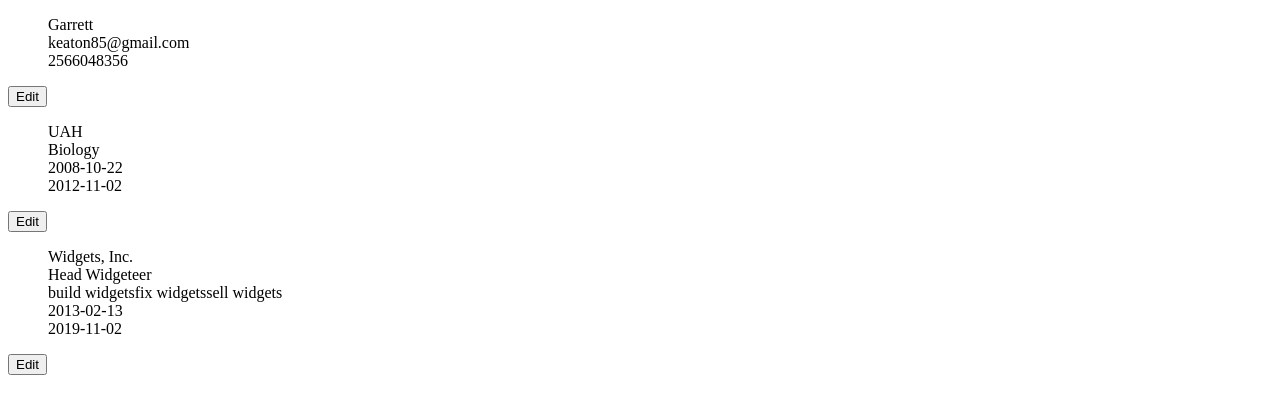
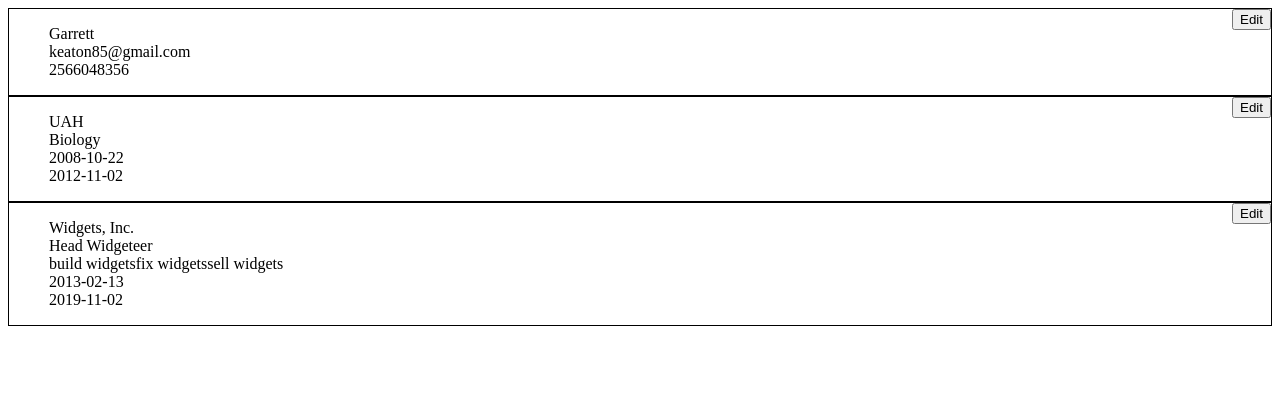
Before and after one commit to gband85/cv-project, a React (Create React App) app: page / in a window 1280 px wide. Shown: the top 414 px of the page. Built offline with nearby package versions, Linux system fonts and the light colour scheme; the HTML template or start-up script is replaced by a standard one.

Commit message:
add div for button in each section

```diff
--- a/src/components/Education.js
+++ b/src/components/Education.js
@@ -7,14 +7,16 @@
     render() {
 
         return (
-            <div>
+            <div className="section">
             <ul>
                 <li>{this.props.schoolName}</li>
                 <li>{this.props.schoolSubject}</li>
                 <li>{this.props.schoolStart}</li>
                 <li>{this.props.schoolEnd}</li>
             </ul>
-            <button type="button" onClick={this.props.editEducationFn}>Edit</button>
+            <div>
+                <button type="button" onClick={this.props.editEducationFn}>Edit</button>
+            </div>
             </div>
         )
     }
--- a/src/components/General.js
+++ b/src/components/General.js
@@ -1,4 +1,5 @@
 import React, { Component } from "react";
+import '../styles/sections.css'
 
 class General extends Component {
       constructor(props) {
@@ -6,13 +7,15 @@
       }
   render() {
     return (
-          <div>
+          <div className="section">
       <ul>
         <li>{this.props.name}</li>
         <li>{this.props.email}</li>
         <li>{this.props.phone}</li>
         </ul>
+        <div>
       <button type="button" onClick={this.props.editGeneralFn}>Edit</button>
+      </div>
       </div>
     )
     }
--- a/src/components/Profession.js
+++ b/src/components/Profession.js
@@ -8,7 +8,7 @@
     render() {
 
         return (
-            <div>
+            <div className="section">
 <ul>
     <li>{this.props.company}</li>
     <li>{this.props.position}</li>
@@ -16,7 +16,9 @@
     <li>{this.props.positionStart}</li>
     <li>{this.props.positionEnd}</li>
 </ul>
+<div>
 <button type="button" onClick={this.props.editProfessionFn}>Edit</button>
+</div>
 </div>
         )
     }
```
